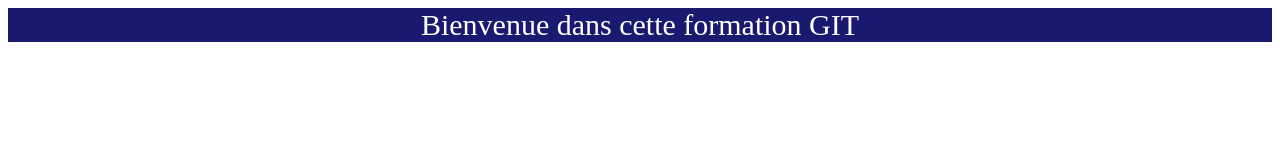
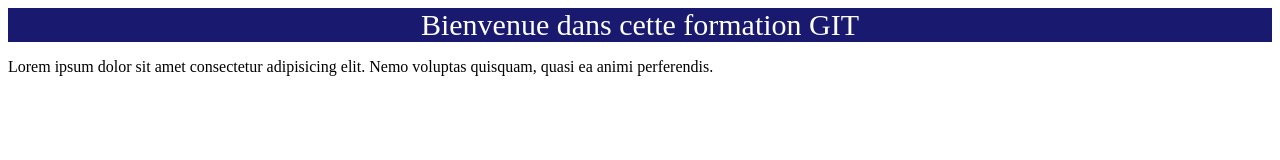
Before and after one commit to Antoninglz33/cours_git_medoc, a plain HTML site: page index.html in a window 1280 px wide. Drawn offline with Linux system fonts and the light colour scheme.

Commit message:
ajout paragraphe

```diff
--- a/index.html
+++ b/index.html
@@ -12,6 +12,7 @@
 <body>
     <!-- Titre -->
     <div id="top-banner">Bienvenue dans cette formation GIT</div>
+    <p>Lorem ipsum dolor sit amet consectetur adipisicing elit. Nemo voluptas quisquam, quasi ea animi perferendis.</p>
 
 </body>
 
```
